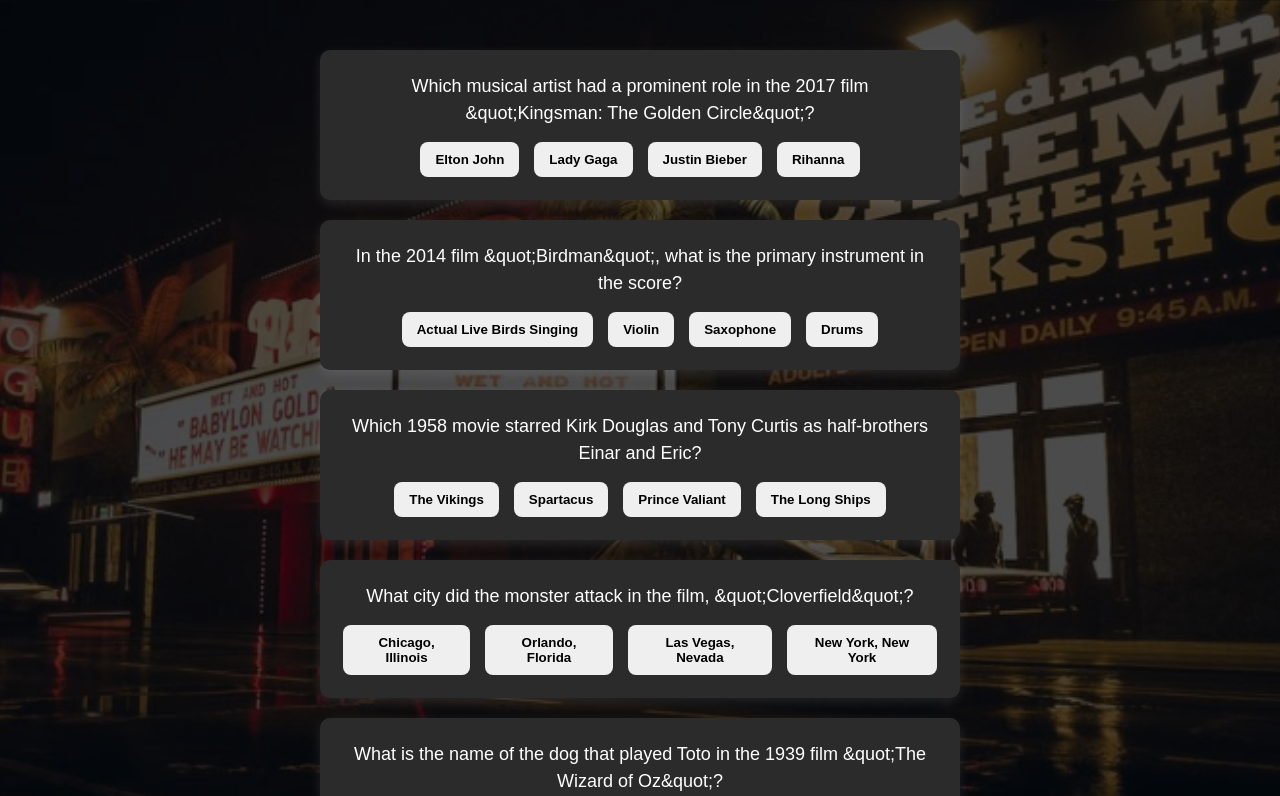
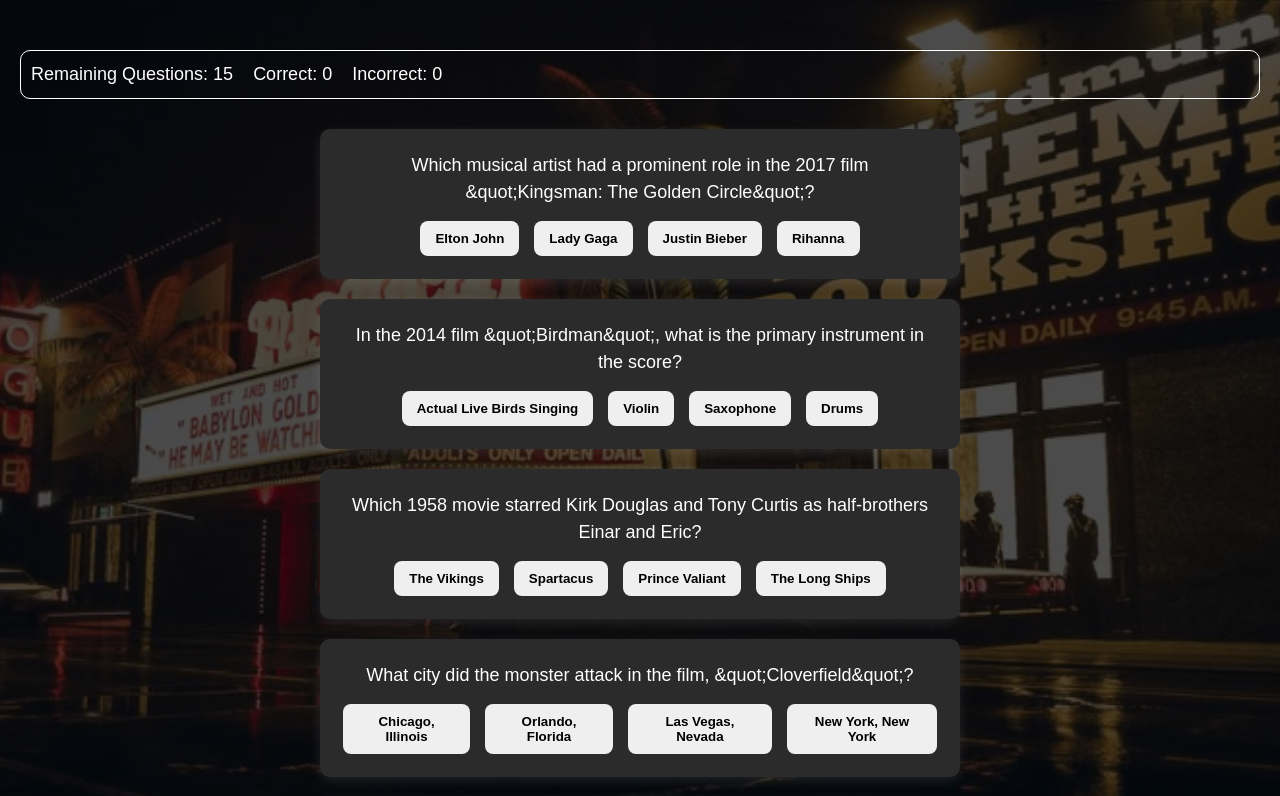
Before and after one commit to makedonkatochevska/react_quiz, a React (Vite) app: page / in a window 1280 px wide. Shown: the top 796 px of the page. Built offline with nearby package versions, Linux system fonts and the light colour scheme.

Commit message:
results handle done

```diff
--- a/src/components/QuestionsContainer.tsx
+++ b/src/components/QuestionsContainer.tsx
@@ -4,6 +4,7 @@ import type { QuestionTypes } from "../types/QuestionTypes";
 import MultipleAnswerQuestion from "./MultipleAnswerQuestion";
 import { localData } from "../data/data";
 import style from "../styles/questions.module.scss";
+import ResultsContainer from "./ResultsContainer";
 
 export default function QuestionsContainer() {
   const [data, setData] = useState<QuestionTypes[]>(
@@ -57,7 +58,25 @@ export default function QuestionsContainer() {
     console.log("AFTER CLICK", data);
   };
 
+  const handleRemainingQuestions = () => {
+    return data.filter((q) => q.isQuestionCorrect === undefined).length;
+  };
+
+  const handleCorrectAnswers = () => {
+    return data.filter((q) => q.isQuestionCorrect === true).length;
+  };
+
+  const handleIncorectAnswers = () => {
+    return data.filter((q) => q.isQuestionCorrect === false).length;
+  };
+
   return (
+    <>
+      <ResultsContainer
+        remainingQuestions={handleRemainingQuestions()}
+        correctAnswers={handleCorrectAnswers()}
+        incorrectAnswers={handleIncorectAnswers()}
+      />
       <div className={style.questionsContainer}>
         {data && data.length > 0 ? (
           data.map((questionItem) => (
@@ -71,5 +90,6 @@ export default function QuestionsContainer() {
           <p>Loading questions...</p>
         )}
       </div>
+    </>
   );
 }
--- /dev/null
+++ b/src/components/ResultsContainer.tsx
@@ -0,0 +1,21 @@
+import styles from "../styles/resultsContainer.module.scss";
+
+interface Prop {
+  remainingQuestions: number;
+  correctAnswers: number;
+  incorrectAnswers: number;
+}
+
+export default function ResultsContainer({
+  remainingQuestions,
+  correctAnswers,
+  incorrectAnswers,
+}: Prop) {
+  return (
+    <div className={styles.resultsContainer}>
+      <p>Remaining Questions: {remainingQuestions}</p>
+      <p>Correct: {correctAnswers}</p>
+      <p>Incorrect: {incorrectAnswers}</p>
+    </div>
+  );
+}
--- /dev/null
+++ b/src/styles/resultsContainer.module.scss
@@ -0,0 +1,14 @@
+.resultsContainer {
+  display: flex;
+  gap: 20px;
+  color: white;
+  border: 1px solid white;
+  margin-bottom: 30px;
+  margin-inline: 20px;
+  padding: 10px;
+  border-radius: 10px;
+
+  p {
+    margin-bottom: 0;
+  }
+}
```
Lines whose indentation alone changed are shown as unchanged.
